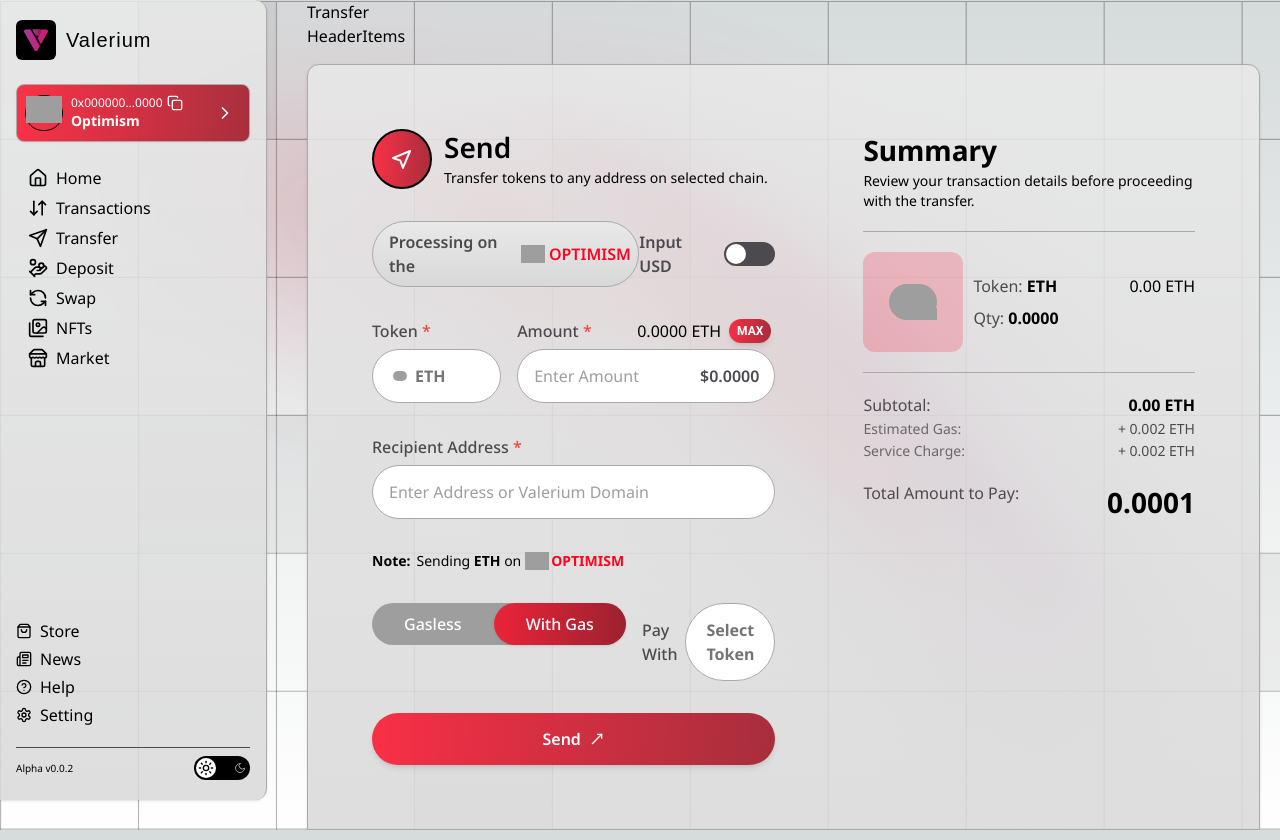
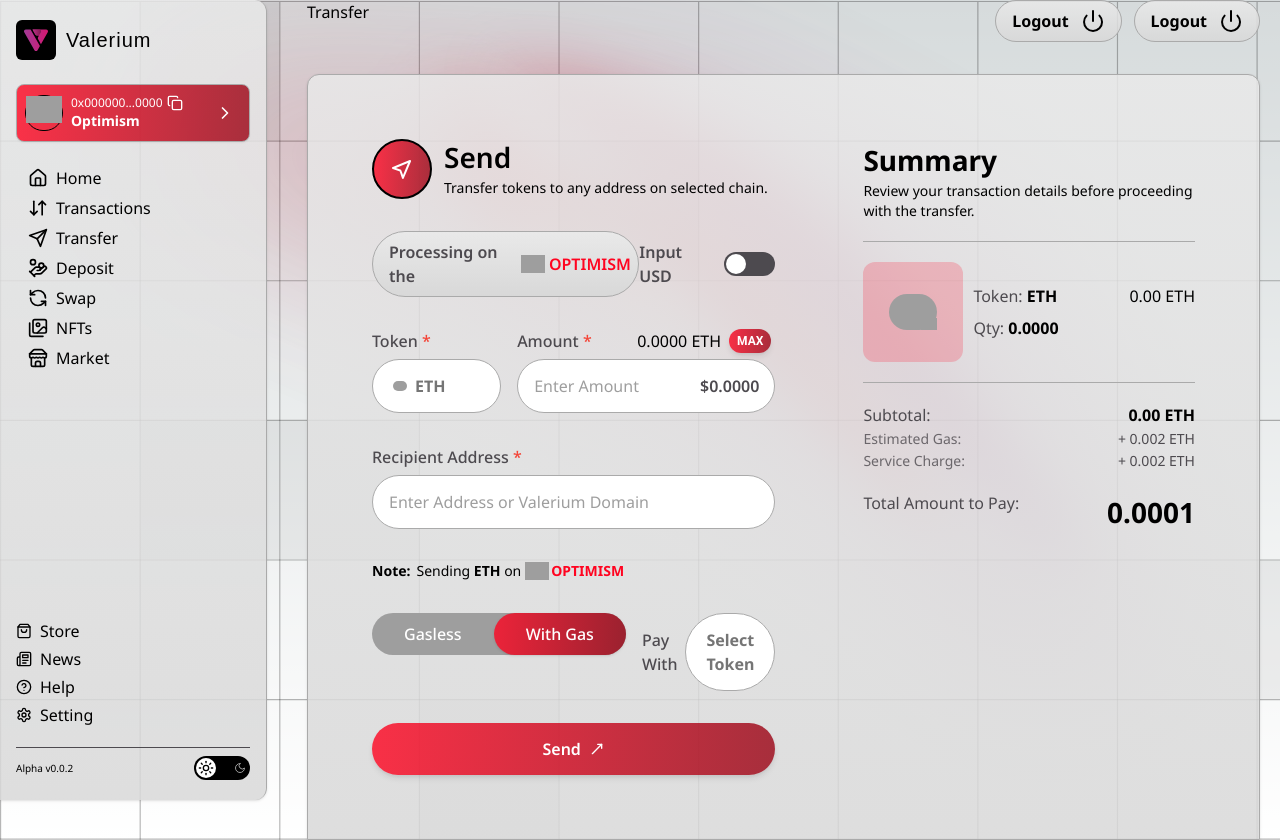
Before and after one commit to AnoyRC/valerium_main, a Next.js app: page /transfer in a window 1280 px wide. Built offline with nearby package versions, Linux system fonts and the light colour scheme; grey boxes are pictures that could not be loaded; a web font is replaced by a local one.

Commit message:
Dashboard Header

```diff
--- a/app/globals.css
+++ b/app/globals.css
@@ -38,7 +38,7 @@
 }
 
 .light-dashboard-background {
-  background: url(/light-background-shade.svg) center no-repeat,
+  background: url(/light-background-shade.svg) center top -100px no-repeat,
     url(/light-background-grid.svg) 0% / cover no-repeat;
   background-attachment: fixed;
 }
--- a/components/header/Header.js
+++ b/components/header/Header.js
@@ -4,7 +4,7 @@
 const Header = () => {
   return (
     // Header component
-    <div>
+    <div className="flex justify-between mb-4">
       <Heading />
 
       <HeaderList />
--- a/components/header/HeaderItems.js
+++ b/components/header/HeaderItems.js
@@ -1,5 +1,14 @@
+import { Power } from "lucide-react";
+
 const HeaderItems = () => {
-  return <li>HeaderItems</li>;
+  return (
+    <li className="px-4 py-2 rounded-3xl bg-gradient-light-linear/85 border-border-light border flex items-center font-bold ml-3 ">
+      Logout
+      <span className="ml-3 cursor-pointer">
+        <Power height={24} width={24} />
+      </span>
+    </li>
+  );
 };
 
 export default HeaderItems;
--- a/components/header/HeaderList.js
+++ b/components/header/HeaderList.js
@@ -2,7 +2,8 @@
 
 const HeaderList = () => {
   return (
-    <ul>
+    <ul className="flex ">
+      <HeaderItems />
       <HeaderItems />
     </ul>
   );
--- /dev/null
+++ b/utils/data/headerListData.js
@@ -0,0 +1,3 @@
+const { Power, ChevronDown } = require("lucide-react");
+
+export const headerList = [{}];
```
